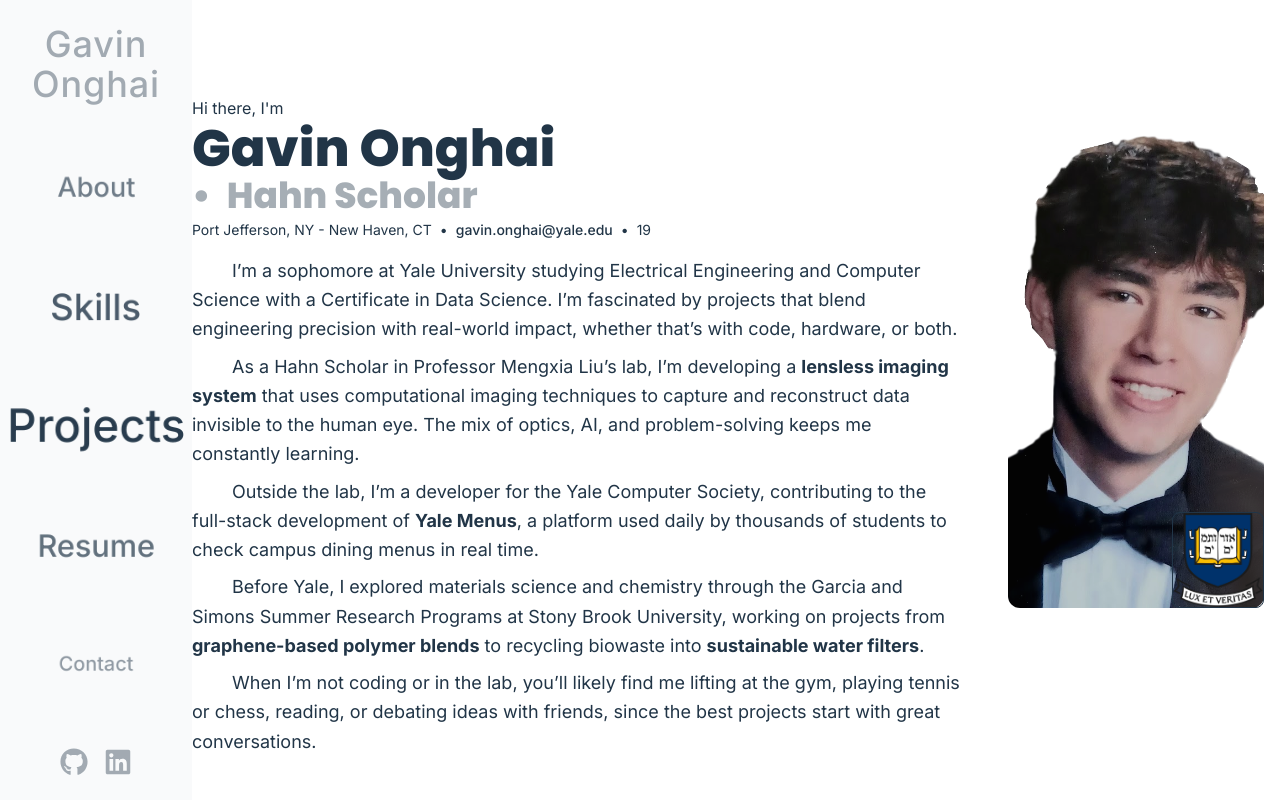
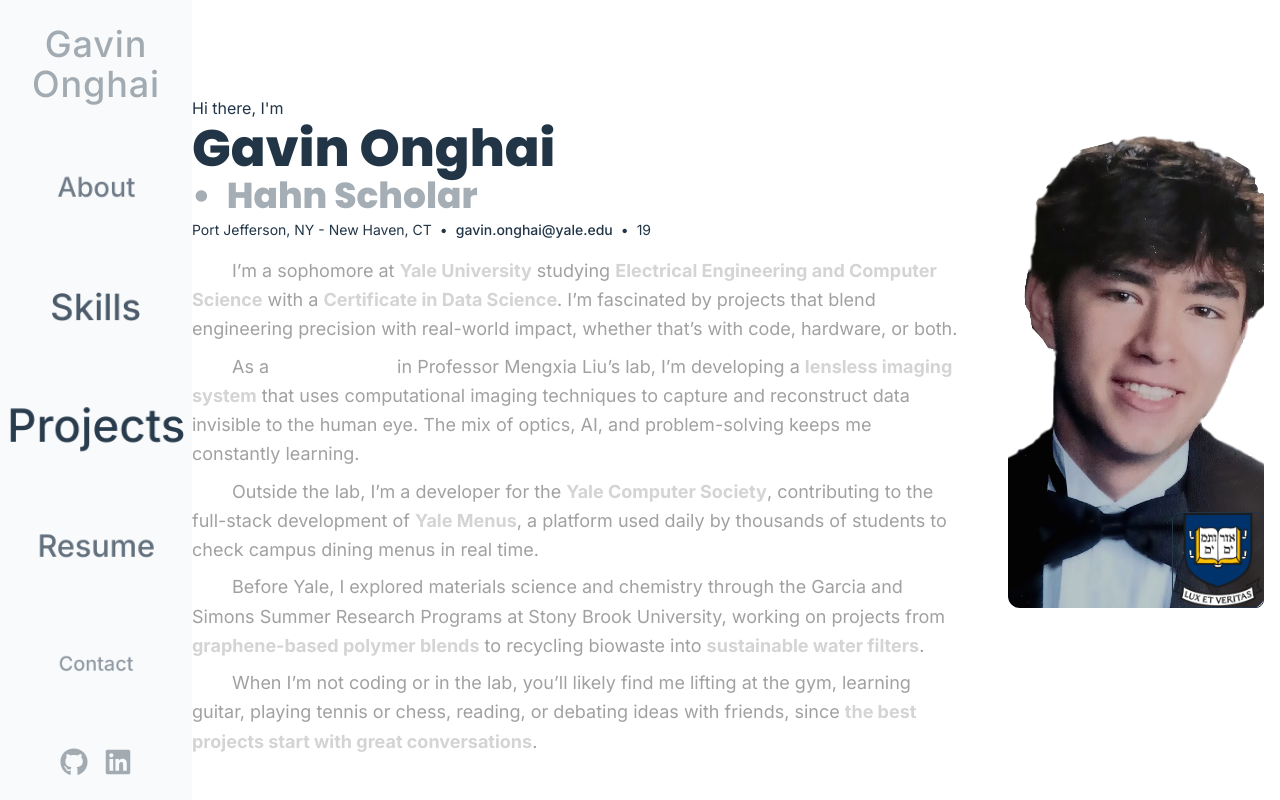
Before and after one commit to onghaig/onghaig.github.io, a React (Vite) app: page / in a window 1280 px wide. Shown: the top 800 px of the page. Built offline with nearby package versions, Linux system fonts and the light colour scheme.

Commit message:
editing about me formatting

```diff
--- a/src/components/aboutme.tsx
+++ b/src/components/aboutme.tsx
@@ -56,29 +56,31 @@
           <span>•</span>
           <span>19</span>
         </div>
-          <div className="text-xsm lg:text-lg text-left font-light mt-4 indent-10 leading-relaxed space-y-2">
+          <div className="text-xsm lg:text-lg text-left text-neutral-400 font-light mt-4 indent-10 leading-relaxed space-y-2">
             <p>
-              I’m a sophomore at Yale University studying Electrical Engineering and Computer Science with a Certificate in Data Science.
+              I’m a sophomore at <strong className="text-neutral-300 font-bold">Yale University</strong> studying <strong className="text-neutral-300 font-bold">Electrical Engineering and Computer Science</strong> with a <strong className="text-neutral-300 font-bold">Certificate in Data Science</strong>.
               I’m fascinated by projects that blend engineering precision with real-world impact, whether that’s with code, hardware, or both.
             </p>
 
             <p>
-              As a Hahn Scholar in Professor Mengxia Liu’s lab, I’m developing a <strong className="font-bold">lensless imaging system</strong> that uses computational imaging techniques
+              As a <a href="https://yaledailynews.com/blog/2023/02/26/inside-the-hahn-scholars-programs-push-to-recruit-top-stem-students/"
+              className="!font-extrabold text-white hover:underline hover:text-black hover:bg-white transition-all">
+              Hahn Scholar</a> in Professor Mengxia Liu’s lab, I’m developing a <strong className="text-neutral-300 font-bold">lensless imaging system</strong> that uses computational imaging techniques
               to capture and reconstruct data invisible to the human eye. The mix of optics, AI, and problem-solving keeps me constantly learning.
             </p>
 
             <p>
-              Outside the lab, I’m a developer for the Yale Computer Society, contributing to the full-stack development of <strong className="font-bold">Yale Menus</strong>, a platform used daily by thousands of students to check campus dining menus in real time.
+              Outside the lab, I’m a developer for the <strong className="text-neutral-300 font-bold">Yale Computer Society</strong>, contributing to the full-stack development of <strong className="text-neutral-300 font-bold">Yale Menus</strong>, a platform used daily by thousands of students to check campus dining menus in real time.
             </p>
 
             <p>
               Before Yale, I explored materials science and chemistry through the Garcia and Simons Summer Research Programs at Stony Brook University,
-              working on projects from <strong className="font-bold">graphene-based polymer blends</strong> to recycling biowaste into <strong className="font-bold">sustainable water filters</strong>.
+              working on projects from <strong className="text-neutral-300 font-bold">graphene-based polymer blends</strong> to recycling biowaste into <strong className="text-neutral-300 font-bold">sustainable water filters</strong>.
             </p>
 
             <p>
-              When I’m not coding or in the lab, you’ll likely find me lifting at the gym, playing tennis or chess, reading, or
-              debating ideas with friends, since the best projects start with great conversations.
+              When I’m not coding or in the lab, you’ll likely find me lifting at the gym, learning guitar, playing tennis or chess, reading, or
+              debating ideas with friends, since <strong className="text-neutral-300 font-bold">the best projects start with great conversations</strong>.
             </p>
           </div>
         </div>
```
